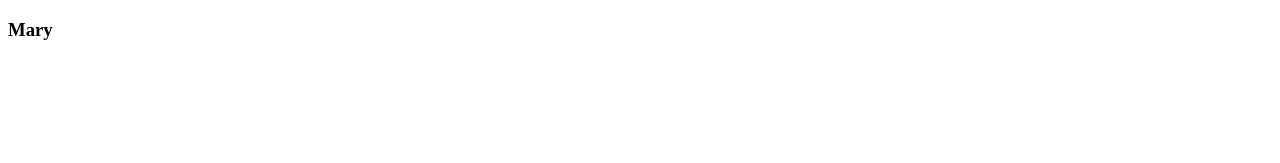
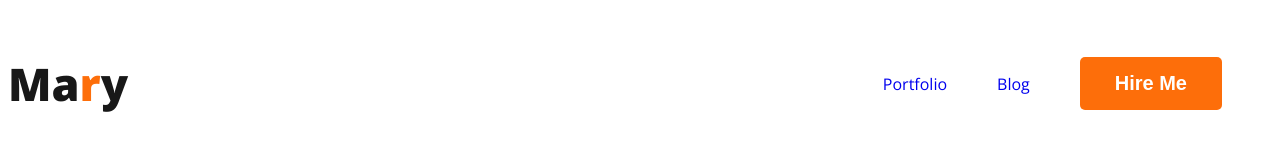
Before and after one commit to baizid20/Devloper-portfolio, a plain HTML site: page index.html in a window 1280 px wide. Drawn offline with nearby package versions, Linux system fonts and the light colour scheme.

Commit message:
added nav

```diff
--- a/index.html
+++ b/index.html
@@ -4,8 +4,26 @@
     <meta charset="UTF-8">
     <meta name="viewport" content="width=, initial-scale=1.0">
     <title>Document</title>
+    <link rel="preconnect" href="https://fonts.googleapis.com">
+<link rel="preconnect" href="https://fonts.gstatic.com" crossorigin>
+<link href="https://fonts.googleapis.com/css2?family=Open+Sans:wght@400;600;700;800&display=swap" rel="stylesheet">
+    <link rel="stylesheet" href="style/index.css">
 </head>
 <body>
-    <H3>Mary</H3>
+    <header>
+        <nav>
+            <h3 class="nav-title">Ma<span class="primary-color">r</span>y</h3>
+            <ul>
+                <li><a href="portfolio.html">Portfolio</a></li>
+                <li><a href="blog.html">Blog</a></li>
+                <li><a href="hire me.html"><button class="primary-btn">Hire Me</button></a></li>
+                 </ul>
+        </nav>
+    </header>
+    <main></main>
+    <footer></footer>
+
+</head>
+
 </body>
 </html>
--- /dev/null
+++ b/style/index.css
@@ -0,0 +1,40 @@
+nav{
+    display: flex;
+    justify-content: space-between;
+    align-items: center;
+}
+body{
+    font-family: 'Open Sans', sans-serif;
+}
+.nav-title{
+color: var(--Dark-01, #181818);
+font-size: 45px;
+font-weight: 800;
+}
+
+nav>ul{
+    display:flex;
+    align-items: center;
+}
+nav li{
+    list-style: none;
+    margin-right: 50px;
+   }
+.primary-color{
+ color: #FD6E0A;
+}
+nav a{
+    text-decoration: none;
+}
+.primary-btn{
+/* width: 150px;
+height: 64px; */
+flex-shrink: 0;
+border-radius: 5px;
+background: #FD6E0A;
+border:0;
+color: white;
+font-size: 20px;
+font-weight: 700;
+padding: 15px 35px;
+}
```
